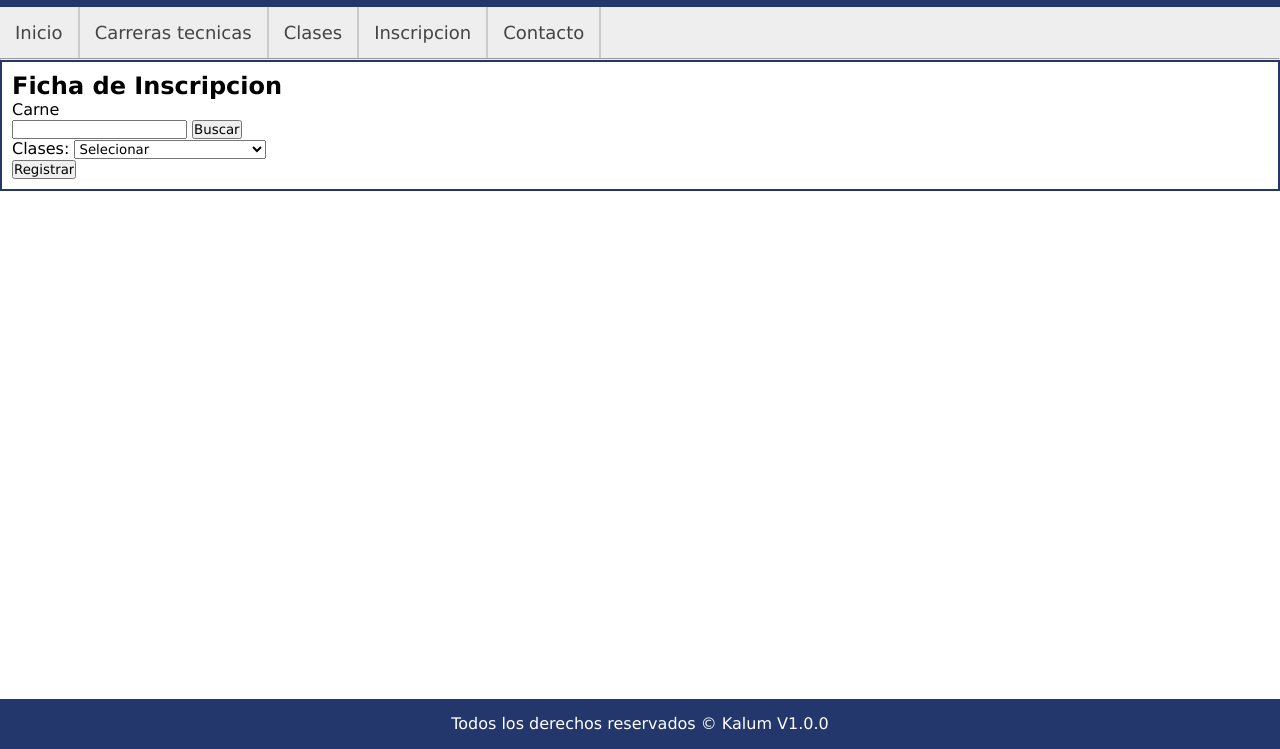
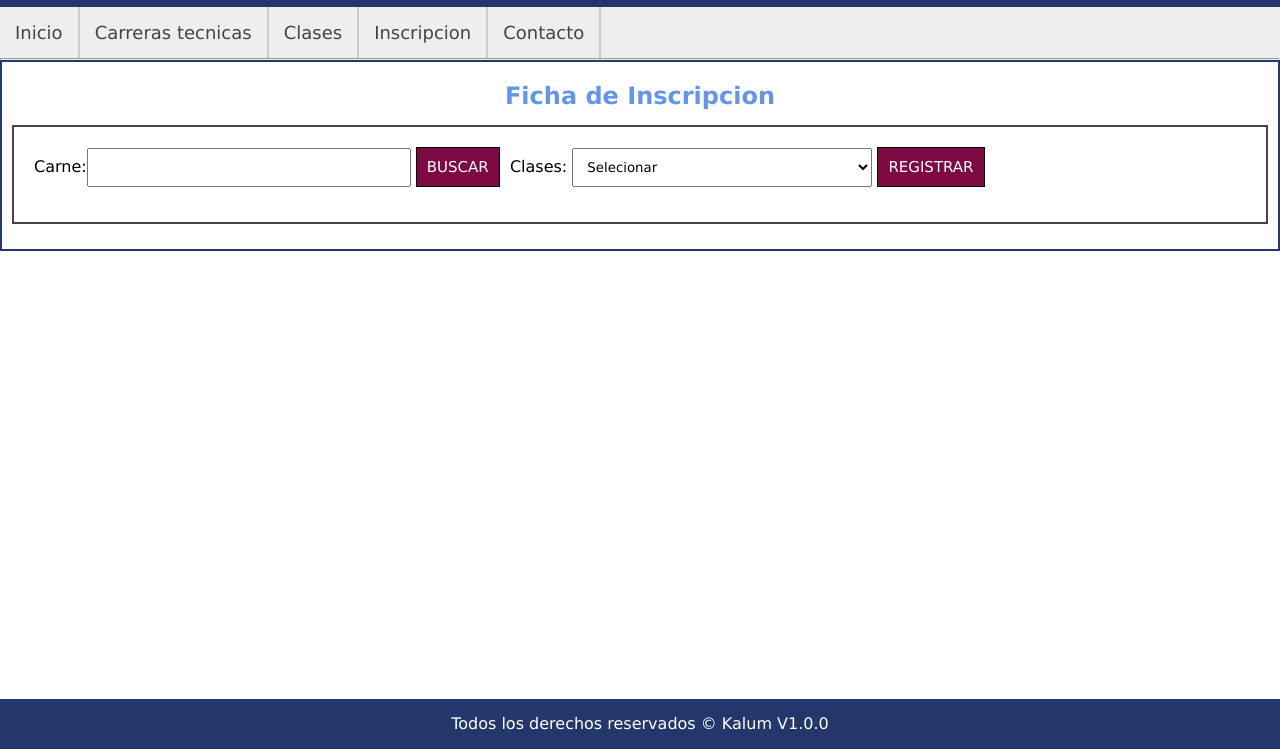
Before and after one commit to KevDaniel/Java-Web-2021, a plain HTML site: page inscripcion.html in a window 1280 px wide. Shown: the part 51-800 px from the top of the page. Drawn offline with Linux system fonts and the light colour scheme.

Commit message:
Rediseño del website.
Complementacion del website con CSS.

```diff
--- a/assets/css/style.css
+++ b/assets/css/style.css
@@ -62,6 +62,42 @@ footer a{
 #menu ul li:hover a{
     color: white;
 }
+
+#contenido table{
+    margin:auto;
+}
+
+#contenido h2{
+    text-align: center;
+    color:cornflowerblue;
+    margin: 10px;
+}
+
+#contenido form{
+    border:2px solid #444;
+    margin-top: 15px;
+    margin-bottom: 15px;
+    padding: 20px;
+}
+#contenido form *{
+    display: inline-block;
+}
+input[type="text"], select{
+    margin-bottom: 15px;
+    padding: 10px;
+    width: 300px;
+}
+input[type="submit"], button{
+    background: #7D0A42;
+    color: white;
+    padding: 10px;
+    font-size: 15px;
+    text-transform:uppercase;
+    border: 1px solid black;
+    cursor: pointer;
+}
+
+
 /*Selector por clase*/
 .clearFix{
     float: none;
--- a/inscripcion.html
+++ b/inscripcion.html
@@ -26,7 +26,7 @@
                 <h2>Ficha de Inscripcion</h2>
                 <form action="">
                     <p>
-                        <label for="carne">Carne</label>
+                        <label for="carne">Carne:</label>
                         <div>
                             <input type="text" name="carne">
                             <button>Buscar</button>
```
